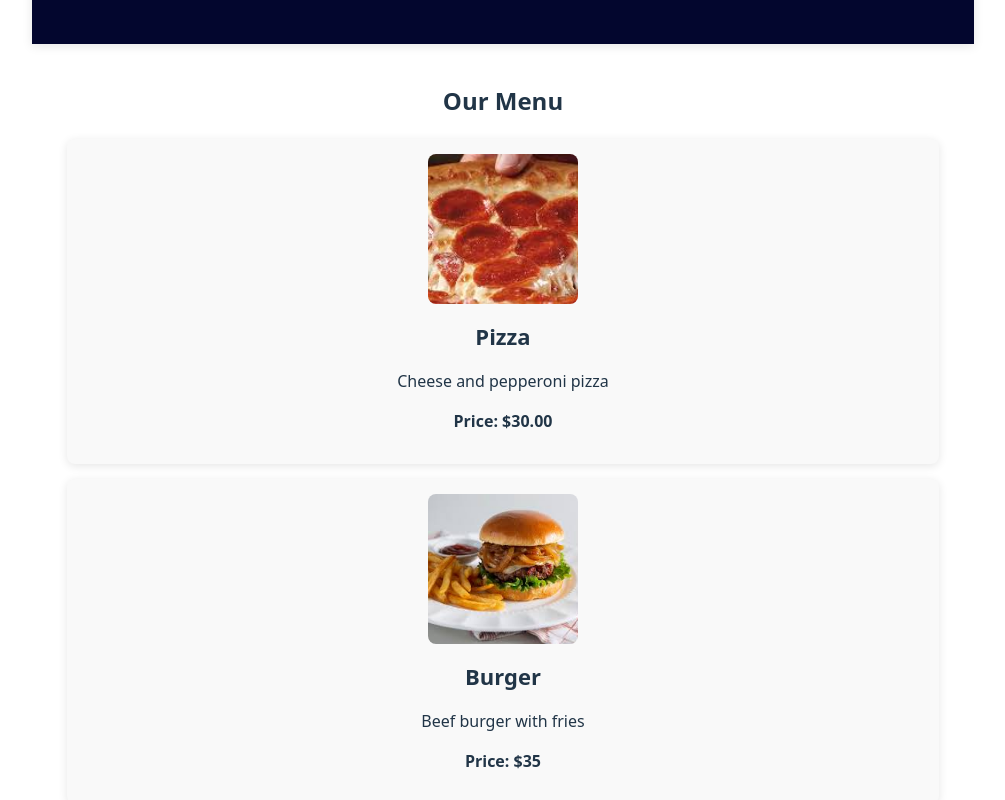
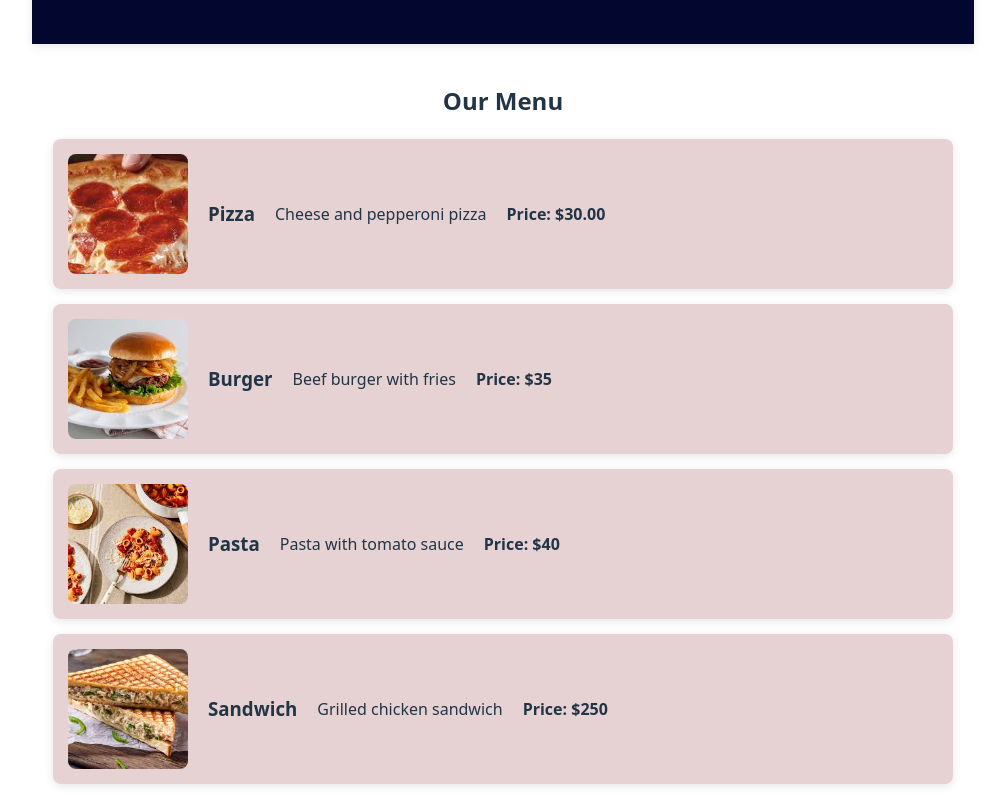
Before and after one commit to shahhimanshi70-coder/OCMS2, a React (Vite) app in the folder canteen/: page /menu in a window 1280 px wide. Shown: the part 920-1720 px from the top of the page, without its empty margins (137-1142 px from the left). Built offline with nearby package versions, Linux system fonts and the light colour scheme.

Commit message:
Update Menu.css

```diff
--- a/canteen/src/Components/Layouts/Menu.css
+++ b/canteen/src/Components/Layouts/Menu.css
@@ -6,29 +6,55 @@
 .food-list {
   list-style-type: none;
   padding: 0;
+  max-width: 900px;
+  margin: 0 auto;
 }
 
 .food-item {
-  background-color: #f9f9f9;
-  margin: 15px;
+  background-color: #e6d2d2;
+  margin: 15px 0;
   padding: 15px;
   border-radius: 8px;
   box-shadow: 0 2px 10px rgba(0, 0, 0, 0.1);
+  display: flex;
+  align-items: center;
+  gap: 20px;
 }
 
-.food-item h3 {
-  font-size: 22px;
-  margin: 0;
-}
-
-.food-item p {
-  font-size: 16px;
+.food-item-left {
+  flex-shrink: 0;
 }
 
 .food-img {
-  width: 150px;
-  height: 150px;
+  width: 120px;
+  height: 120px;
   object-fit: cover;
   border-radius: 8px;
-  margin-bottom: 10px;
 }
+
+.food-item-middle {
+  flex: 1;
+  text-align: left;
+}
+
+.food-item-middle h3 {
+  font-size: 20px;
+  margin: 0 0 8px 0;
+}
+
+.food-item-middle p {
+  font-size: 14px;
+  margin: 5px 0;
+  color: #666;
+}
+
+.food-item-right {
+  flex-shrink: 0;
+  text-align: right;
+}
+
+.food-item-right .price {
+  font-size: 18px;
+  margin: 0;
+  color: #27ae60;
+}
```
